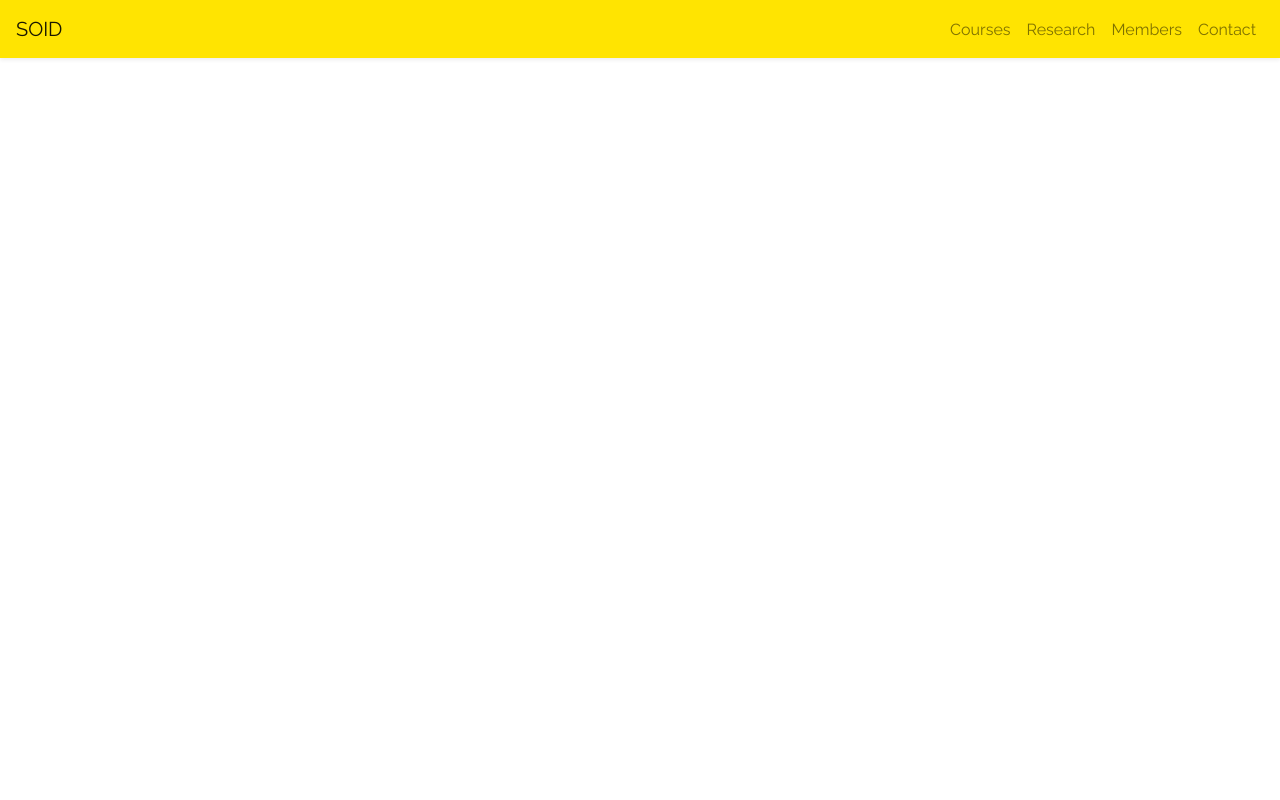
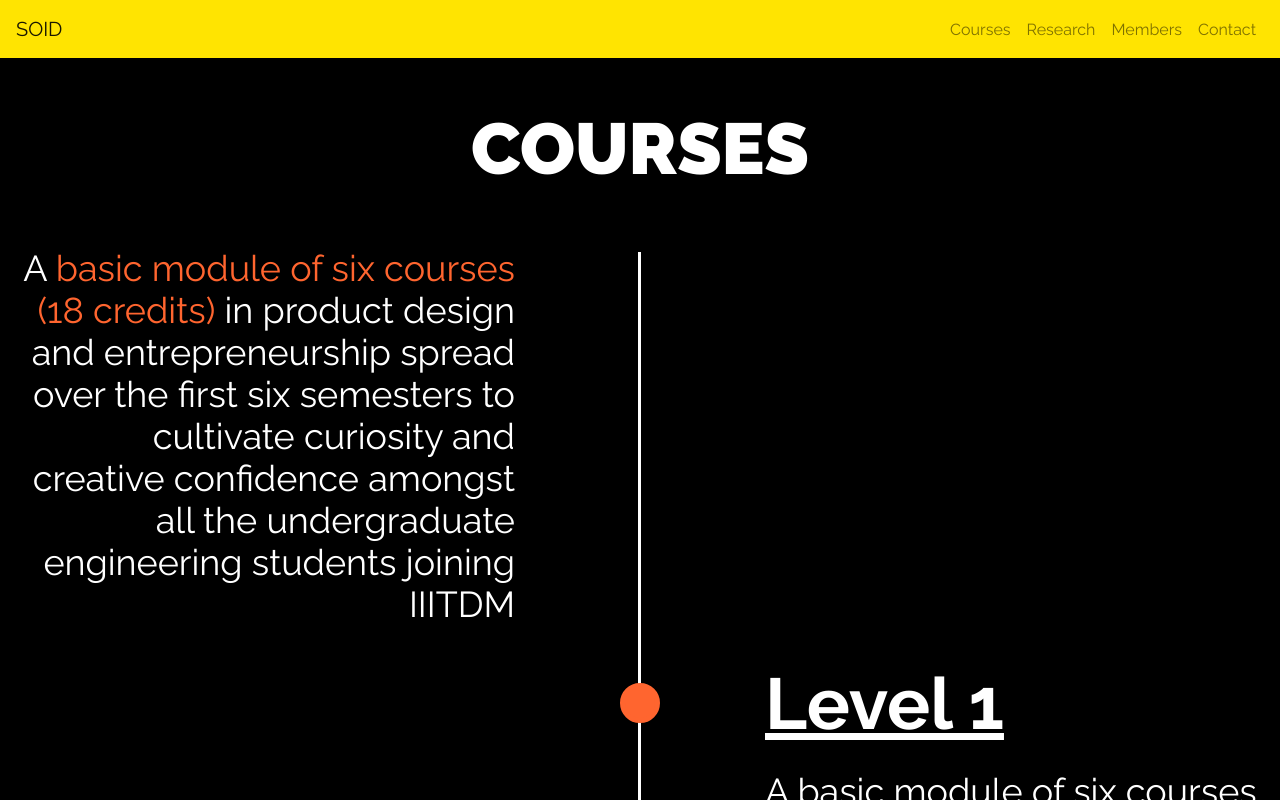
Before and after one commit to CSClubIIITDM-org/SOID, a React (Create React App) app: page /course in a window 1280 px wide. Shown: the top 800 px of the page. Built offline with nearby package versions, Linux system fonts and the light colour scheme.

Commit message:
add course page

```diff
--- a/src/App.js
+++ b/src/App.js
@@ -4,6 +4,8 @@ import { BrowserRouter, Route, Switch } from "react-router-dom";
 import ContactPage from "./Pages/ContactPage";
 import Menubar from "./components/Menubar";
 import HomePage from "./Pages/HomePage";
+import Courses from "./components/Courses";
+import Footer from "./components/Footer";
 
 function App() {
   return (
@@ -13,7 +15,9 @@ function App() {
         <Switch>
           <Route path="/" exact component={HomePage} />
           <Route path="/contact" exact component={ContactPage} />
+          <Route path="/course" exact component={Courses} />
         </Switch>
+        <Footer />
       </BrowserRouter>
     </React.Fragment>
   );
--- /dev/null
+++ b/src/components/CourseDescription.jsx
@@ -0,0 +1,21 @@
+import React from "react";
+
+const CourseDes = (props) => {
+  return (
+    <React.Fragment>
+      <li>
+        <div className="timeline-icon">
+          <a href="javascript:;" className="inner-circle">
+            &nbsp;
+          </a>
+        </div>
+        <div className={props.align}>
+          <h1 className="pb-3">{props.level}</h1>
+          <p>{props.info}</p>
+        </div>
+      </li>
+    </React.Fragment>
+  );
+};
+
+export default CourseDes;
--- /dev/null
+++ b/src/components/Courses.jsx
@@ -0,0 +1,61 @@
+import React from "react";
+import CourseDes from "./CourseDescription";
+
+const Courses = () => {
+  const courseInfo = [
+    {
+      level: "Level 1",
+      info:
+        " A basic module of six courses (18 credits) in product design and entrepreneurship spread over the first six semesters to cultivate curiosity and creative confidence amongst all the undergraduate engineering students joining IIITDM",
+      align: "content-right",
+    },
+    {
+      level: "Level 2",
+      info:
+        " A basic module of six courses (18 credits) in product design and entrepreneurship spread over the first six semesters to cultivate curiosity and creative confidence amongst all the undergraduate engineering students joining IIITDM",
+      align: "content-left",
+    },
+    {
+      level: "Level 3",
+      info:
+        " A basic module of six courses (18 credits) in product design and entrepreneurship spread over the first six semesters to cultivate curiosity and creative confidence amongst all the undergraduate engineering students joining IIITDM",
+      align: "content-right",
+    },
+    {
+      level: "Level 4",
+      info:
+        " A basic module of six courses (18 credits) in product design and entrepreneurship spread over the first six semesters to cultivate curiosity and creative confidence amongst all the undergraduate engineering students joining IIITDM",
+      align: "content-left",
+    },
+  ];
+
+  return (
+    <div
+      class="container-fluid text-white"
+      style={{ backgroundColor: "black" }}
+    >
+      <h1 className="course-heading p-5">COURSES</h1>
+      <ul class="timeline">
+        <div className="content-left">
+          <p>
+            A <span> basic module of six courses (18 credits)</span> in product
+            design and entrepreneurship spread over the first six semesters to
+            cultivate curiosity and creative confidence amongst all the
+            undergraduate engineering students joining IIITDM
+          </p>
+        </div>
+        {courseInfo.map((course) => {
+          return (
+            <CourseDes
+              level={course.level}
+              info={course.info}
+              align={course.align}
+            />
+          );
+        })}
+      </ul>
+    </div>
+  );
+};
+
+export default Courses;
--- /dev/null
+++ b/src/components/Footer.jsx
@@ -0,0 +1,51 @@
+import React from "react";
+
+const footer = () => {
+  return (
+    <React.Fragment>
+      <div className="bg-secondary">
+        <div className="footer-heading ">
+          <h1>SIDI</h1>
+        </div>
+        <div>
+          <ul>
+            <li>
+              <a>Home</a>
+            </li>
+            <li>
+              <a>About</a>
+            </li>
+            <li>
+              <a>Design advicory council</a>
+            </li>
+            <li>
+              <a>Motivation</a>
+            </li>
+            <li>
+              <a>Objectives</a>
+            </li>
+          </ul>
+          <ul>
+            <li>
+              <a>Courses </a>
+            </li>
+            <li>
+              <a>Research Areas </a>
+            </li>
+            <li>
+              <a>Facilities </a>
+            </li>
+            <li>
+              <a>Achievements</a>
+            </li>
+            <li>
+              <a>News & Events</a>
+            </li>
+          </ul>
+        </div>
+      </div>
+    </React.Fragment>
+  );
+};
+
+export default footer;
--- a/src/styles/style.css
+++ b/src/styles/style.css
@@ -1,4 +1,10 @@
 @import url("https://fonts.googleapis.com/css2?family=Raleway:ital,wght@0,100;0,200;0,300;0,400;0,500;0,600;0,700;0,800;0,900;1,100;1,200;1,300;1,400;1,500;1,600;1,700;1,800;1,900&display=swap");
+
+body {
+  font-family: Raleway;
+  font-style: normal;
+}
+
 .bg {
   background-color: #ffe401;
 }
@@ -116,8 +122,6 @@
 
 .about-heading {
   height: 100px;
-  font-family: "Raleway", sans-serif;
-  font-style: normal;
   font-weight: 600;
   font-size: 55px;
   padding-left: 134px;
@@ -127,8 +131,6 @@
 }
 
 .about-description {
-  font-family: Raleway;
-  font-style: normal;
   font-weight: 400;
   font-size: 40px;
   text-align: right;
@@ -145,8 +147,6 @@
 /* Objective section */
 
 .objective-title {
-  font-family: Raleway;
-  font-style: normal;
   font-weight: 800;
   font-size: 72px;
   padding-top: 30px;
@@ -160,8 +160,6 @@
   text-align: center;
   text-transform: uppercase;
   background-color: #272727;
-  font-family: Raleway;
-  font-style: normal;
   font-weight: 500;
   font-size: 25px;
 }
@@ -179,8 +177,6 @@
 }
 
 .modal_special p {
-  font-family: Raleway;
-  font-style: normal;
   font-weight: 500;
   font-size: 45px;
   text-align: center;
@@ -189,4 +185,104 @@
 .no-border {
   border: none;
 }
+
+/* Courses section */
+
+.course-heading {
+  font-weight: 900;
+  font-size: 72px;
+  line-height: 85px;
+  text-align: center;
+}
+
+.timeline {
+  list-style-type: none;
+  margin: 0;
+  padding: 0;
+  position: relative;
+}
+
+.timeline:before {
+  content: "";
+  position: absolute;
+  top: 5px;
+  bottom: 5px;
+  width: 3px;
+  background: white;
+  left: 50%;
+  margin-left: -2.5px;
+}
+
+.timeline > li {
+  position: relative;
+  min-height: 50px;
+  padding: 20px 0px;
+}
+
+.timeline .timeline-icon {
+  left: 45%;
+  position: absolute;
+  text-align: center;
+  width: 10%;
+  top: 40px;
+}
+
+.timeline .timeline-icon .inner-circle {
+  text-decoration: none;
+  width: 40px;
+  height: 40px;
+  display: inline-block;
+  border-radius: 40px;
+  background: #ff652f;
+  line-height: 10px;
+  font-size: 14px;
+  border: 5px solid #ff652f;
+  transition: border-color 0.2s linear;
+}
+
+/* .timeline .timeline-icon .outer-circle {
+
+} */
+
+.timeline p {
+  font-weight: normal;
+  font-size: 36px;
+  line-height: 42px;
+}
+
+.timeline h1 {
+  font-weight: bold;
+  font-size: 72px;
+  line-height: 85px;
+  text-decoration-line: underline;
+}
+
+.content-left {
+  margin-right: 60%;
+  text-align: right;
+}
+
+.content-right {
+  margin-left: 60%;
+  text-align: left;
+}
+
+.timeline p span {
+  color: #ff652f;
+}
+
+/* Footer-section */
+.footer-heading {
+  position: relative;
+  width: 150px;
+  height: 90px;
+  left: 0%;
+  top: 15px;
+  font-weight: 500;
+  font-size: 96px;
+  line-height: 100px;
+  text-align: center;
+  color: #000000;
+  transform: rotate(-90deg);
+}
 /*# sourceMappingURL=style.css.map */
```
Also changed, not shown: 1 other file (tests, documents, lock files or other folders).
